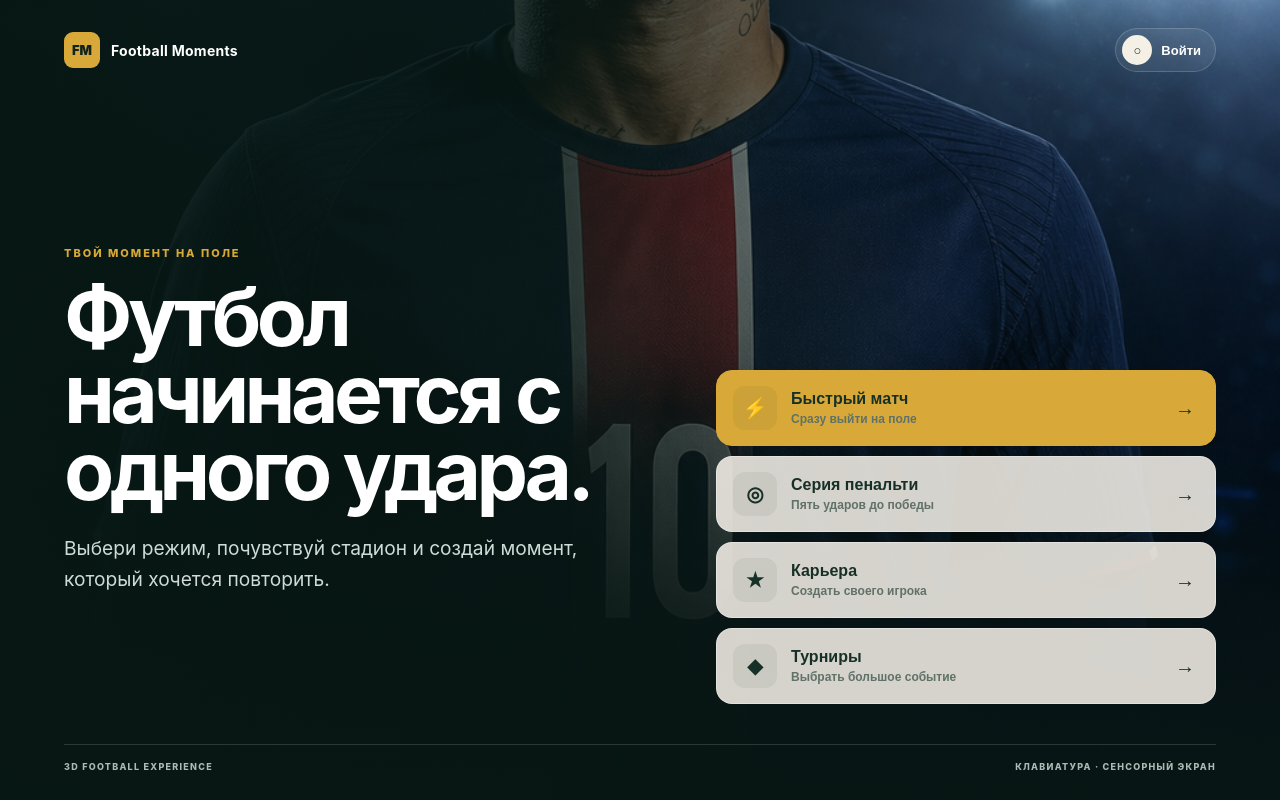
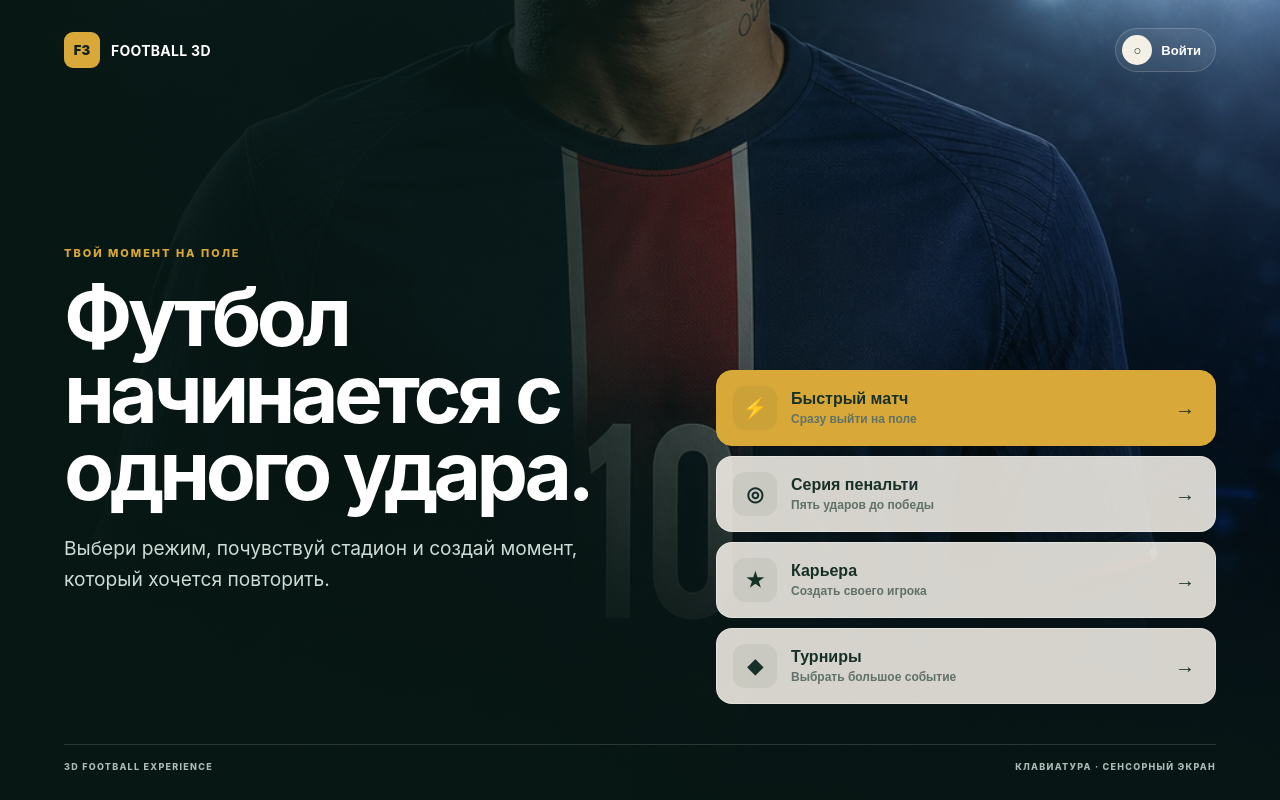
Before and after one commit to ahmedalialisha-dotcom/AKHMED-CK, a React (Vite) app: page / in a window 1280 px wide. Built offline with nearby package versions, Linux system fonts and the light colour scheme; no server answers.

Commit message:
chore: rename app to FOOTBALL 3D

```diff
--- a/index.html
+++ b/index.html
@@ -4,8 +4,8 @@
     <meta charset="UTF-8" />
     <meta name="viewport" content="width=device-width, initial-scale=1.0" />
     <meta name="theme-color" content="#071221" />
-    <meta name="description" content="Football Moments 3D — футбольная игра с серией пенальти" />
-    <title>Football Moments 3D</title>
+    <meta name="description" content="FOOTBALL 3D — футбольная игра с матчами, турнирами и серией пенальти" />
+    <title>FOOTBALL 3D</title>
   </head>
   <body>
     <div id="root"></div>
--- a/src/App.tsx
+++ b/src/App.tsx
@@ -17,7 +17,7 @@ export default function App() {
   if (screen === 'match') return <Football3D onExit={() => setScreen('menu')} tournament={tournament} />;
   if (screen === 'penalty') return <Football3D onExit={() => setScreen('menu')} tournament="Режим пенальти · 3D" penalty />;
   if (screen === 'tournament') return <TournamentMode tournament={tournament} onExit={() => setScreen('menu')} />;
-  if (screen === 'auth') return <main className="auth-page"><button className="auth-page__back" onClick={() => setScreen('menu')}>← В главное меню</button><div className="auth-layout"><section className="auth-page__intro"><p>FOOTBALL MOMENTS 3D</p><h1>Твоя футбольная история начинается здесь</h1><span>Создай аккаунт, чтобы позже сохранять карьеру и рекорды.</span><div className="auth-page__pitch"><i /><i /><i /></div></section><Auth initialMode="signup" onAuthenticated={() => setScreen('menu')} /></div></main>;
+  if (screen === 'auth') return <main className="auth-page"><button className="auth-page__back" onClick={() => setScreen('menu')}>← В главное меню</button><div className="auth-layout"><section className="auth-page__intro"><p>FOOTBALL 3D</p><h1>Твоя футбольная история начинается здесь</h1><span>Создай аккаунт, чтобы позже сохранять карьеру и рекорды.</span><div className="auth-page__pitch"><i /><i /><i /></div></section><Auth initialMode="signup" onAuthenticated={() => setScreen('menu')} /></div></main>;
   if (screen === 'profile' && user) return <main className="auth-page profile-page"><section className="profile-panel"><div className="profile-avatar">{user.email?.[0].toUpperCase()}</div><p>ТВОЙ ПРОФИЛЬ</p><h1>{user.email}</h1><p>Аккаунт подключён. Скоро здесь появятся рекорды и прогресс карьеры.</p><button onClick={() => supabase.auth.signOut()}>Выйти из аккаунта</button><button className="ghost" onClick={() => setScreen('menu')}>Вернуться в меню</button></section></main>;
   const menuScreen = screen === 'profile' ? 'menu' : screen;
   return <MainMenu screen={menuScreen} player={player} userEmail={user?.email} onStart={(mode) => { setTournament(mode); setScreen('match'); }} onTournament={(name) => { setTournament(name); setScreen('tournament'); }} onScreen={setScreen} onPlayer={setPlayer} />;
--- a/src/components/Football3D.tsx
+++ b/src/components/Football3D.tsx
@@ -84,7 +84,7 @@ export default function Football3D({ onExit, tournament, penalty = false, target
     <main className={`three-game ${isPhone ? "three-game--phone" : "three-game--desktop"}`}>
       <header className="three-game__header">
         <div>
-          <p>{tournament} · FOOTBALL MOMENTS 3D</p>
+          <p>{tournament} · FOOTBALL 3D</p>
           <h1>{penalty ? 'Пенальти' : 'Повтори гол'}</h1>
         </div>
         <div className="goal-counter">
--- a/src/components/TournamentMode.tsx
+++ b/src/components/TournamentMode.tsx
@@ -8,7 +8,7 @@ type Result = { opponent: string; playerGoals: number; opponentGoals: number };
 
 const opponents = ["FC Astana", "Almaty United", "Shymkent City"];
 const initialPoints: Record<string, number> = {
-  "Football Moments": 0, "FC Astana": 0, "Almaty United": 0, "Shymkent City": 0,
+  "FOOTBALL 3D": 0, "FC Astana": 0, "Almaty United": 0, "Shymkent City": 0,
 };
 const initialGames = { ...initialPoints };
 
@@ -34,13 +34,13 @@ export default function TournamentMode({ tournament, onExit }: Props) {
     if (stage === "final") return setStage(won ? "champion" : "eliminated");
     const opponent = opponents[groupRound];
     const nextPoints = { ...points };
-    nextPoints[won ? "Football Moments" : opponent] += 3;
+    nextPoints[won ? "FOOTBALL 3D" : opponent] += 3;
     const otherTeams = opponents.filter((team) => team !== opponent);
     nextPoints[otherTeams[Math.random() < 0.5 ? 0 : 1]] += 3;
     setPoints(nextPoints);
     setGames((current) => ({
       ...current,
-      "Football Moments": current["Football Moments"] + 1,
+      "FOOTBALL 3D": current["FOOTBALL 3D"] + 1,
       [opponent]: current[opponent] + 1,
       [otherTeams[0]]: current[otherTeams[0]] + 1,
       [otherTeams[1]]: current[otherTeams[1]] + 1,
@@ -50,7 +50,7 @@ export default function TournamentMode({ tournament, onExit }: Props) {
     }]);
     if (groupRound < 2) return setGroupRound((round) => round + 1);
     const ranking = Object.entries(nextPoints).sort((a, b) => b[1] - a[1]);
-    setStage(ranking.findIndex(([team]) => team === "Football Moments") < 2 ? "semifinal" : "eliminated");
+    setStage(ranking.findIndex(([team]) => team === "FOOTBALL 3D") < 2 ? "semifinal" : "eliminated");
   };
 
   const restart = () => {
@@ -62,10 +62,10 @@ export default function TournamentMode({ tournament, onExit }: Props) {
   return (
     <main className="tournament-mode">
       <header><button onClick={onExit}>← Главное меню</button><div><p>{tournament}</p><h1>{stage === "groups" ? "Групповой этап" : stage === "semifinal" ? "Полуфинал" : stage === "final" ? "Финал" : "Турнир завершён"}</h1></div><span>🏆</span></header>
-      {stage === "groups" && <section className="standings"><div className="tournament-title"><p>ГРУППА A</p><h2>Турнирная таблица</h2></div><div className="table-head"><span>#</span><span>Команда</span><span>И</span><span>О</span></div>{table.map((item, index) => <div className={item.team === "Football Moments" ? "table-row player-team" : "table-row"} key={item.team}><b>{index + 1}</b><strong>{item.team}</strong><span>{games[item.team]}</span><b>{item.score}</b></div>)}</section>}
-      <section className="playoff-grid"><div className={stage === "semifinal" ? "stage-card active" : "stage-card"}><span>1/2</span><strong>Football Moments</strong><small>против Nomad FC</small></div><div className={stage === "final" ? "stage-card active" : "stage-card"}><span>ФИНАЛ</span><strong>{stage === "final" || stage === "champion" ? "Football Moments" : "Победитель 1/2"}</strong><small>против Capital Stars</small></div></section>
-      {results.length > 0 && <section className="match-history"><h2>Результаты</h2>{results.map((result) => <p key={result.opponent}><span>Football Moments — {result.opponent}</span><b>{result.playerGoals}:{result.opponentGoals}</b></p>)}</section>}
-      {stage === "champion" ? <section className="tournament-result"><strong>🏆</strong><h2>Вы — чемпионы!</h2><button onClick={restart}>Сыграть ещё раз</button></section> : stage === "eliminated" ? <section className="tournament-result"><strong>👏</strong><h2>Турнир окончен</h2><button onClick={restart}>Попробовать снова</button></section> : <section className="next-match"><div><p>СЛЕДУЮЩИЙ МАТЧ</p><h2>Football Moments <span>vs</span> {currentOpponent}</h2><small>Матч до трёх голов</small></div><button onClick={() => setPlaying(true)}>Играть матч →</button></section>}
+      {stage === "groups" && <section className="standings"><div className="tournament-title"><p>ГРУППА A</p><h2>Турнирная таблица</h2></div><div className="table-head"><span>#</span><span>Команда</span><span>И</span><span>О</span></div>{table.map((item, index) => <div className={item.team === "FOOTBALL 3D" ? "table-row player-team" : "table-row"} key={item.team}><b>{index + 1}</b><strong>{item.team}</strong><span>{games[item.team]}</span><b>{item.score}</b></div>)}</section>}
+      <section className="playoff-grid"><div className={stage === "semifinal" ? "stage-card active" : "stage-card"}><span>1/2</span><strong>FOOTBALL 3D</strong><small>против Nomad FC</small></div><div className={stage === "final" ? "stage-card active" : "stage-card"}><span>ФИНАЛ</span><strong>{stage === "final" || stage === "champion" ? "FOOTBALL 3D" : "Победитель 1/2"}</strong><small>против Capital Stars</small></div></section>
+      {results.length > 0 && <section className="match-history"><h2>Результаты</h2>{results.map((result) => <p key={result.opponent}><span>FOOTBALL 3D — {result.opponent}</span><b>{result.playerGoals}:{result.opponentGoals}</b></p>)}</section>}
+      {stage === "champion" ? <section className="tournament-result"><strong>🏆</strong><h2>Вы — чемпионы!</h2><button onClick={restart}>Сыграть ещё раз</button></section> : stage === "eliminated" ? <section className="tournament-result"><strong>👏</strong><h2>Турнир окончен</h2><button onClick={restart}>Попробовать снова</button></section> : <section className="next-match"><div><p>СЛЕДУЮЩИЙ МАТЧ</p><h2>FOOTBALL 3D <span>vs</span> {currentOpponent}</h2><small>Матч до трёх голов</small></div><button onClick={() => setPlaying(true)}>Играть матч →</button></section>}
     </main>
   );
 }
--- a/src/components/menu/CareerScreen.tsx
+++ b/src/components/menu/CareerScreen.tsx
@@ -10,7 +10,7 @@ const players = [
 export default function CareerScreen({ player, onStart, onScreen, onPlayer }: Props) {
   return (
     <main className="surface-page">
-      <header className="surface-page__bar"><button className="back-button" onClick={() => onScreen("menu")}>← Назад</button><span className="brand brand--dark"><i>FM</i><strong>Football Moments</strong></span></header>
+      <header className="surface-page__bar"><button className="back-button" onClick={() => onScreen("menu")}>← Назад</button><span className="brand brand--dark"><i>F3</i><strong>FOOTBALL 3D</strong></span></header>
       <section className="page-heading"><p className="eyebrow">КАРЬЕРА ИГРОКА</p><h1>Создай героя поля</h1><span>Выбери основу и настрой детали. Всё можно изменить позже.</span></section>
       <section className="player-grid">
         {players.map((item) => <button className={player === item.name ? "player-card selected" : "player-card"} onClick={() => onPlayer(item.name)} key={item.name}><b>{item.number}</b><span><strong>{item.name}</strong><small>{item.height} · {item.role}</small></span><i>{player === item.name ? "✓" : ""}</i></button>)}
--- a/src/components/menu/HomeMenu.tsx
+++ b/src/components/menu/HomeMenu.tsx
@@ -24,8 +24,8 @@ export default function HomeMenu({ userEmail, onStart, onScreen }: Props) {
     <main className="home-menu" style={{ backgroundImage: `url(${neymarHero})` }}>
       <div className="home-menu__shade" />
       <header className="home-menu__topbar">
-        <a className="brand" href="#top" aria-label="Football Moments 3D">
-          <span>FM</span><strong>Football Moments</strong>
+        <a className="brand" href="#top" aria-label="FOOTBALL 3D">
+          <span>F3</span><strong>FOOTBALL 3D</strong>
         </a>
         <button className="profile-chip" onClick={() => onScreen(userEmail ? "profile" : "auth")}>
           <span>{userEmail ? userEmail[0].toUpperCase() : "○"}</span>
--- a/src/components/menu/TournamentScreen.tsx
+++ b/src/components/menu/TournamentScreen.tsx
@@ -5,7 +5,7 @@ type Props = { onTournament: (name: string) => void; onScreen: (screen: Navigate
 export default function TournamentScreen({ onTournament, onScreen }: Props) {
   return (
     <main className="surface-page tournament-page">
-      <header className="surface-page__bar"><button className="back-button" onClick={() => onScreen("menu")}>← Назад</button><span className="brand brand--dark"><i>FM</i><strong>Football Moments</strong></span></header>
+      <header className="surface-page__bar"><button className="back-button" onClick={() => onScreen("menu")}>← Назад</button><span className="brand brand--dark"><i>F3</i><strong>FOOTBALL 3D</strong></span></header>
       <section className="page-heading"><p className="eyebrow">БОЛЬШАЯ СЦЕНА</p><h1>Выбери турнир</h1><span>Два легендарных пути. Один шанс показать свою лучшую игру.</span></section>
       <div className="tournament-grid">
         <button className="tournament-card" onClick={() => onTournament("Лига чемпионов")}><span>01</span><div><i>ЕВРОПА</i><strong>Лига чемпионов</strong><small>Групповой этап, плей-офф и путь к кубку.</small></div><b>→</b></button>
```
